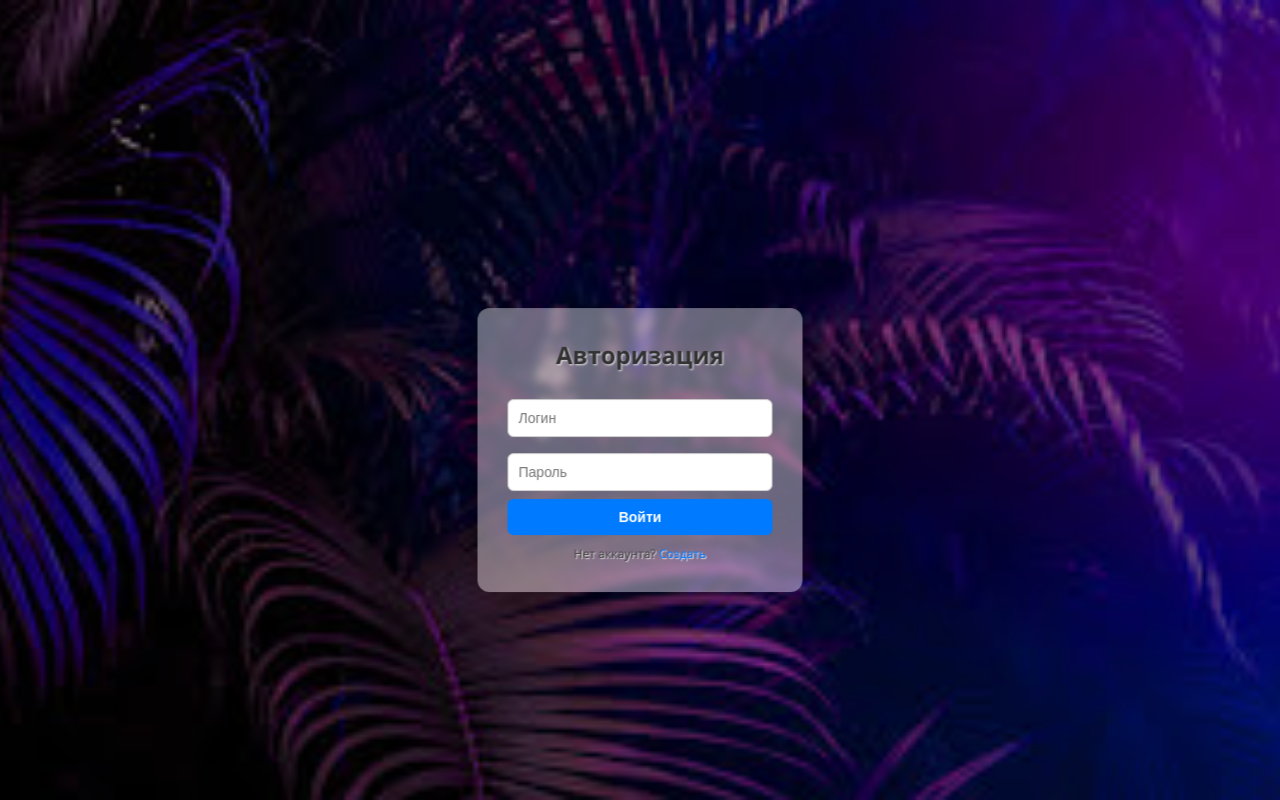
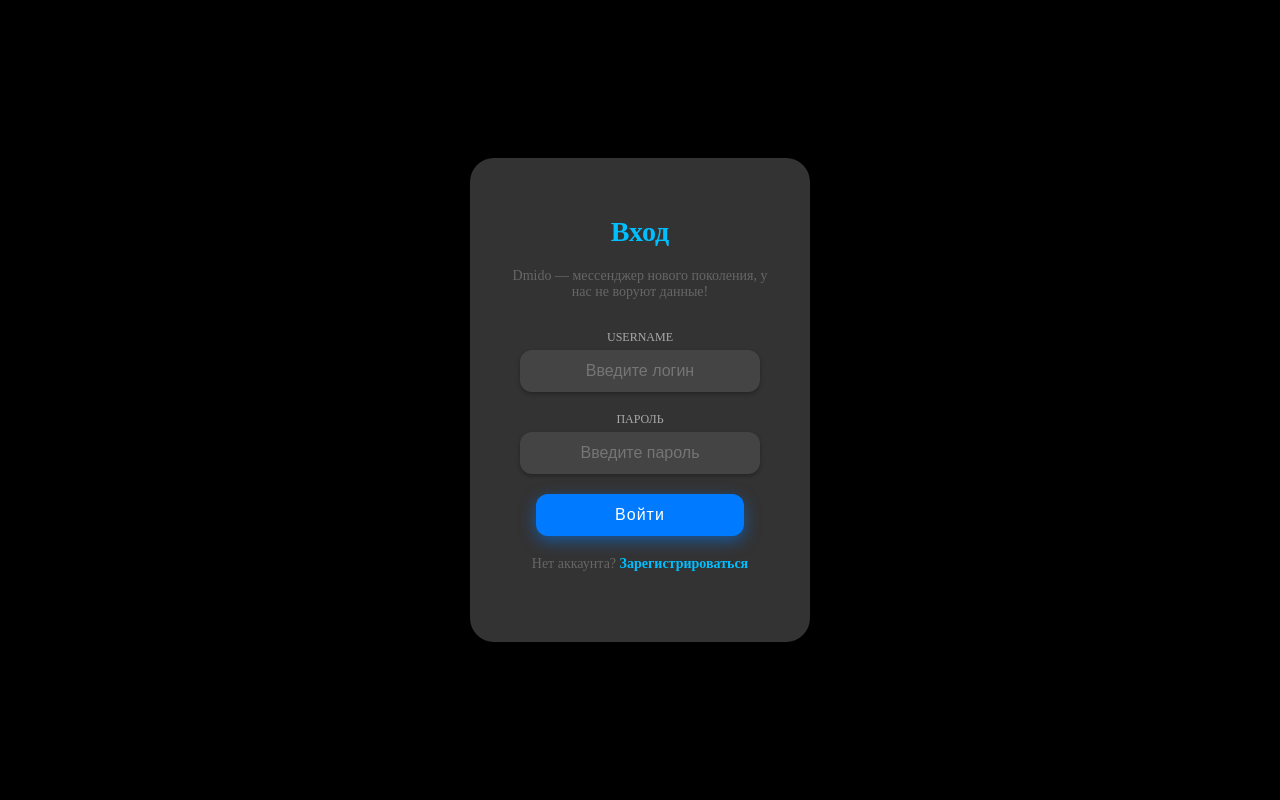
Before and after one commit to ZagustiTEL/BochkaGoblinov, a Flask app: page /login in a window 1280 px wide. Run offline with Flask 3, Linux system fonts and the light colour scheme.

Commit message:
Update login.html

```diff
--- a/templates/login.html
+++ b/templates/login.html
@@ -3,127 +3,134 @@
 <head>
     <meta charset="UTF-8">
     <meta name="viewport" content="width=device-width, initial-scale=1.0">
-    <title>Вход</title>
+    <title>Вход в Dmido</title>
     <style>
         body {
-            font-family: 'Segoe UI', Tahoma, Geneva, Verdana, sans-serif;
+            background-color: #000;
             display: flex;
+            justify-content: center;
+            align-items: center;
             height: 100vh;
             margin: 0;
-            position: relative;
-
-            /* Настройки заднего фона */
-            background-image: url('/static/images/login.jpg');
-            background-size: cover;
-            background-position: center;
-            background-repeat: no-repeat;
-            background-attachment: fixed;
         }
 
-        /* Затемняющий слой поверх фона для лучшей видимости формы */
-        body::before {
-            content: "";
-            position: absolute;
-            top: 0; left: 0; right: 0; bottom: 0;
-            background: rgba(0, 0, 0, 0.5);
-            z-index: -1;
+        .auth-container {
+            width: 260px;
+            padding: 40px;
+            border-radius: 24px;
+            background-color: #333;
+            box-shadow: 0 20px 40px rgba(0, 0, 0, 0.5);
+            text-align: center;
         }
 
-        .form-container {
-            /* Ширина 265px */
-            width: 265px;
-            position: absolute;
-            top: 50%;
-            left: 50%;
-            /* Смещение вниз */
-            transform: translate(-50%, calc(-50% + 50px));
-
-            background: rgba(255, 255, 255, 0.4);
-            padding: 30px;
-            border-radius: 12px;
-            box-shadow: 0 8px 32px rgba(0,0,0,0.5);
-            backdrop-filter: blur(5px);
+        h1 {
+            color: #00bfff;
+            margin-bottom: 20px;
+            font-size: 28px;
         }
 
-        h2 {
-            text-align: center;
-            color: #333;
-            margin-top: 0;
-            text-shadow: 1px 1px 2px rgba(255, 255, 255, 0.8);
-        }
-
-        input {
-            width: 100%;
-            padding: 10px;
-            margin: 8px 0;
-            border: 1px solid #ccc;
-            border-radius: 6px;
-            box-sizing: border-box;
+        p {
+            color: #666;
+            margin-bottom: 30px;
             font-size: 14px;
         }
 
-        button {
+        .input-group {
+            margin-bottom: 20px;
             width: 100%;
-            padding: 10px;
-            background-color: #007bff; /* Цвет кнопки входа синий */
-            color: white;
-            border: none;
-            border-radius: 6px;
-            cursor: pointer;
-            font-size: 14px;
-            font-weight: bold;
-            transition: background 0.3s;
         }
 
-        button:hover {
-            background-color: #0069d9;
+        label {
+            display: block;
+            margin-bottom: 5px;
+            color: #aaa;
+            font-size: 12px;
+            text-transform: uppercase;
+            text-align: center;
         }
 
-        .link {
+        input[type="text"], input[type="password"] {
+            width: 80%;
+            margin: 0 auto;
+            padding: 12px 16px;
+            border: none;
+            border-radius: 12px;
+            background-color: #444;
+            color: #fff;
+            font-size: 16px;
+            box-shadow: 0 2px 4px rgba(0, 0, 0, 0.3);
+            transition: box-shadow 0.3s ease;
             text-align: center;
-            margin-top: 10px;
-            font-size: 12px;
-            color: #444;
-            text-shadow: 1px 1px 1px rgba(255, 255, 255, 0.8);
         }
 
-        .link a {
-            color: #007bff;
-            text-decoration: none;
+        input[type="text"]:focus, input[type="password"]:focus {
+            box-shadow: 0 2px 10px rgba(0, 188, 217, 0.7);
+            outline: none;
         }
 
-        /* Стиль для сообщений flash, если вы их добавите в login.html */
-        .flash-message {
-            color: #721c24;
-            background: rgba(242, 222, 222, 0.8);
-            padding: 8px;
-            border-radius: 4px;
-            margin-bottom: 8px;
+        .btn-primary {
+            display: block;
+            width: 80%;
+            margin: 0 auto;
+            background-color: #007bff;
+            color: #fff;
+            border: none;
+            padding: 12px 30px;
+            border-radius: 12px;
+            cursor: pointer;
+            font-size: 16px;
+            letter-spacing: 1px;
+            box-shadow: 0 5px 15px rgba(0, 123, 255, 0.5);
+            transition: transform 0.2s ease, box-shadow 0.2s ease;
+        }
+
+        .btn-primary:hover {
+            background-color: #0056b3;
+            transform: translateY(-2px);
+            box-shadow: 0 8px 20px rgba(0, 123, 255, 0.7);
+        }
+
+        .register-link {
+            margin-top: 20px;
             text-align: center;
+            color: #aaa;
             font-size: 12px;
+        }
+
+        .register-link a {
+            color: #00bfff;
+            text-decoration: none;
+            font-weight: bold;
+        }
+
+        .register-link a:hover {
+            text-decoration: underline;
         }
     </style>
 </head>
 <body>
-    <div class="form-container">
-        <h2>Авторизация</h2>
-
-        <!-- Вывод сообщений об ошибках (flash) -->
-        <!-- {% with messages = get_flashed_messages() %}
-          {% if messages %}
-            {% for message in messages %}
-              <div class="flash-message">{{ message }}</div>
-            {% endfor %}
-          {% endif %}
-        {% endwith %} -->
+    <div class="auth-container">
+        <h1>Вход</h1>
+        <p>Dmido — мессенджер нового поколения, у нас не воруют данные!</p>
 
         <form method="POST">
-            <input type="text" name="username" placeholder="Логин" required>
-            <input type="password" name="password" placeholder="Пароль" required>
-            <button type="submit">Войти</button>
+            {% if error %}
+                <div class="error-message">{{ error }}</div>
+            {% endif %}
+            <div class="input-group">
+                <label for="username">USERNAME</label>
+                <input type="text" id="username" name="username" required placeholder="Введите логин">
+            </div>
+            <div class="input-group">
+                <label for="password">ПАРОЛЬ</label>
+                <input type="password" id="password" name="password" required placeholder="Введите пароль">
+            </div>
+
+            <button type="submit" class="btn-primary">Войти</button>
         </form>
-        <div class="link">
-            Нет аккаунта? <a href="/register">Создать</a>
+
+        <div class="register-link">
+            <p>Нет аккаунта? <a href="{{ url_for('register') }}">Зарегистрироваться</a></p>
         </div>
     </div>
 </body>
```
